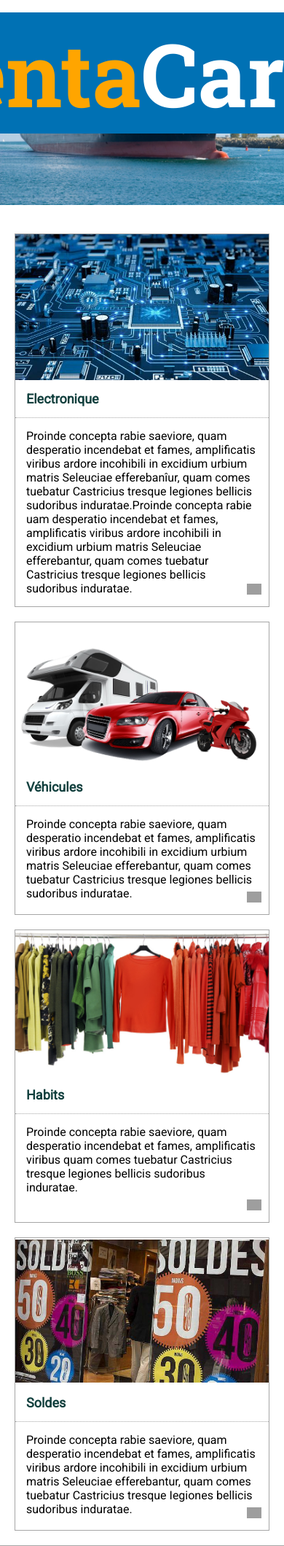
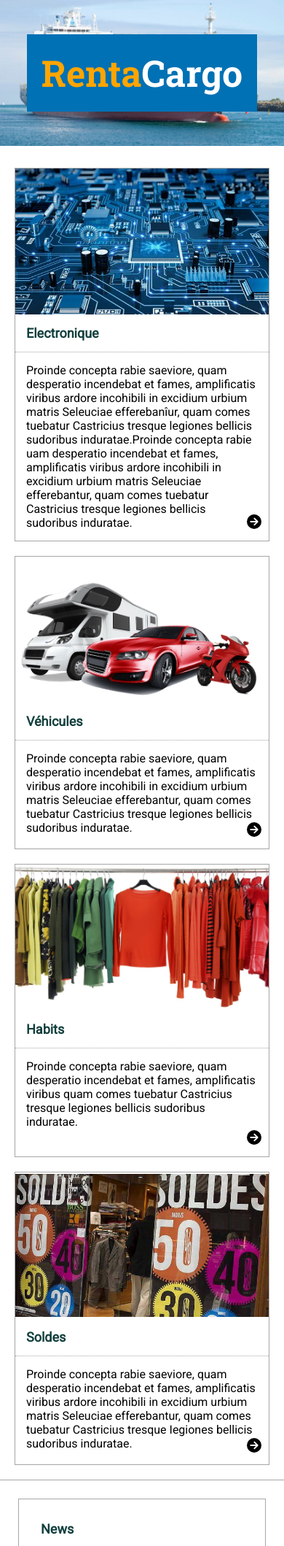
Before and after one commit to iiiaaann/ICT120, a PHP site: page / in a window 390 px wide; the page is wider, and only the part inside the window is pictured. Shown: the part 100-2219 px from the top of that part at 73% size. Run offline with PHP 8.4, Linux system fonts and the light colour scheme; grey boxes are pictures that could not be loaded.

Commit message:
fix:slider, product, news form

```diff
--- a/index.htm
+++ b/index.htm
@@ -29,12 +29,12 @@
     </header>
 
     <div id="slider">
-        <div id="titleR">Renta<span id="titleC">Cargo</span></div>
+        <div id="titleRC">Renta<span id="titleC">Cargo</span></div>
     </div>
 
-    <div id="groupeProducts">
+    <div id="groupProducts">
 
-        <div class="parentArrowProducts">
+        <div class="product parentArrowProducts">
             <div class="imgProducts" id="imgElectronic"></div>
             <div class="title">Electronique</div>
             <div class="descriptionProducts">
@@ -53,7 +53,7 @@
             </div>
         </div>
 
-        <div class="parentArrowProducts">
+        <div class="product parentArrowProducts">
             <div class="imgProducts" id="imgVehicle"></div>
             <div class="title">Véhicules</div>
             <div class="descriptionProducts">
@@ -67,7 +67,7 @@
                 <img src="images/circle-arrow-right-solid.svg" alt="right arrow">
             </div>
         </div>
-        <div class="parentArrowProducts">
+        <div class="product parentArrowProducts">
             <div class="imgProducts" id="imgClothes"></div>
             <div class="title">Habits</div>
             <div class="descriptionProducts">
@@ -78,7 +78,7 @@
                 <img src="images/circle-arrow-right-solid.svg" alt="right arrow">
             </div>
         </div>
-        <div class="parentArrowProducts">
+        <div class="product parentArrowProducts">
             <div class="imgProducts" id="imgSales"></div>
             <div class="title">Soldes</div>
             <div class="descriptionProducts">
@@ -93,14 +93,14 @@
     </div>
 
     <div id="groupNewsForm">
-        <div>
+        <div id="news">
             <div class="title">News</div>
             <div class="descriptionProducts">
                 Proinde concepta rabie saeviore, quam desperatio incendebat et fames, amplificatis viribus quam comes
                 tuebatur Castricius tresque legiones bellicis sudoribus induratae.
             </div>
         </div>
-        <div>
+        <div id="form">
             <div class="title">Inscription</div>
             <div class="invisibleBorder">
                 <div class="invisibleBorderNewsForm"></div>
--- a/style.css
+++ b/style.css
@@ -48,23 +48,24 @@ header {
 
 #slider {
     /*le height doit absolument être dans le container*/
-    height: 350px;
+    position: relative;
+    height: 400px;
+    background-image: url(images/boat.jpg);
+    background-repeat: no-repeat;
+    background-size: 100% auto;
+    background-position: center;
     display: flex;
     justify-content: center;
     align-items: center;
-    background-image: url(./images/boat.jpg);
-    background-repeat: no-repeat;
-    background-size: 100%;
-    background-position-y: center;
-    padding-bottom: 100px;
+    box-sizing: border-box;
 }
 
-#titleR {
+#titleRC {
     font-family: 'Roboto Slab';
     font-size: 120px;
     font-weight: bold;
     background-color: #0071b4;
-    padding: 1%;
+    padding: 20px;
     color: #ffa500;
 }
 
@@ -72,7 +73,7 @@ header {
     color: white;
 }
 
-#groupeProducts {
+#groupProducts {
     display: flex;
     flex-wrap: wrap;
     justify-content: center;
@@ -81,7 +82,7 @@ header {
     padding: 10px;
 }
 
-#groupeProducts>div {
+#groupProducts>div {
     min-height: 400px;
     width: 400px;
     border: 1px solid #A6A6A6;
@@ -220,7 +221,7 @@ footer {
 
     #menu {
         width: 100%;
-        flex: 1 1 auto;
+        flex: 0 0 auto;
         margin-top: 0px;
         margin-left: 0px;
         padding: 0px;
@@ -266,28 +267,25 @@ footer {
         width: 50px;
     }
 
-
-
     #slider {
         /*le height doit absolument être dans le container*/
         height: 200px;
+        margin: 0px 0px 10px 0px;
     }
 
-    #groupe_Products {
-        /*le height doit absolument être dans le container*/
-        height: 800px;
-        padding: 10 0 0 0;
+    #slider #titleRC {
+        font-size: 50px;
     }
 
-    #groupe_Products div {
-        width: 100%;
+    #groupProducts #groupNewsForm {
+        padding: 0 20 0 20;
+        border: 0px;
+        align-items: flex-start;
     }
 
-    #groupNewsForm {
-        background-color: white;
-        flex-wrap: wrap;
-        /*le height doit absolument être dans le container*/
-        height: 400px;
-        padding: 0 0 0 0;
+    .product #news #form {
+        width: 100%;
+        margin-left: 0px;
+        margin-right: 0px;
     }
 }
```
Also changed, not shown: images/circle-arrow-right-solid.svg (added).
